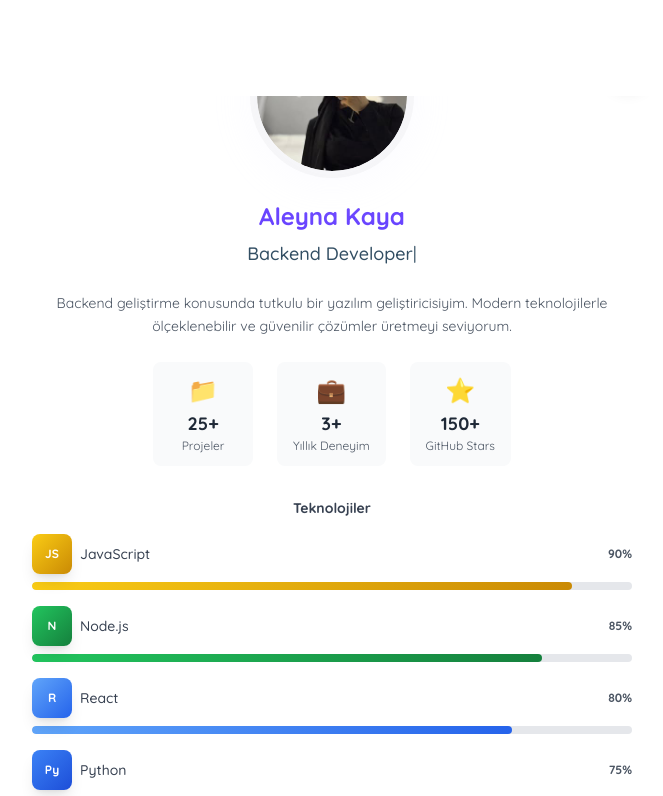
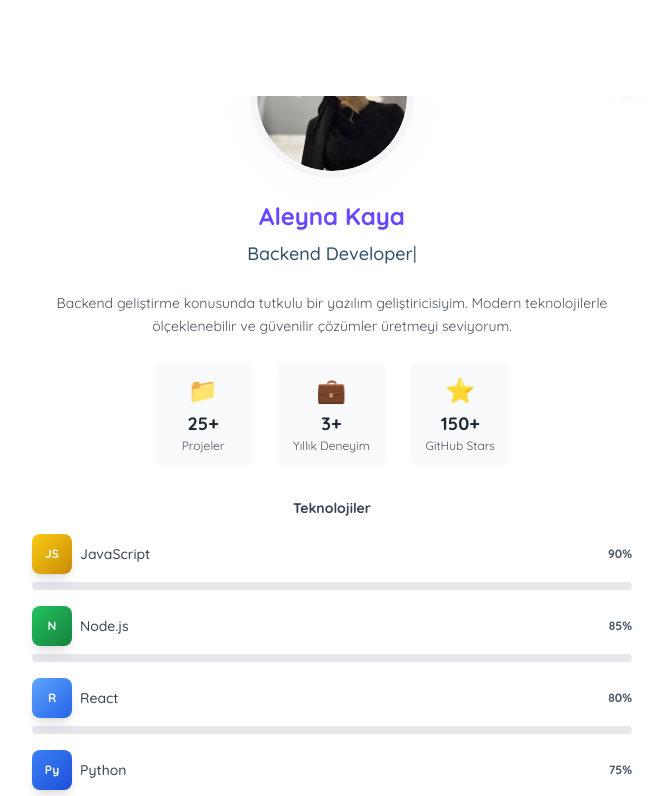
Before and after one commit to AleyDev/ProfileCard, a React (Vite) app: page / in a window 1280 px wide. Shown: the top 796 px of the page, without its empty margins (308-971 px from the left). Built offline with nearby package versions, Linux system fonts and the light colour scheme.

Commit message:
style: add floating animation and progress bar fill animation to enhance visual effects in ProfileCard

```diff
--- a/src/components/ProfileCard.jsx
+++ b/src/components/ProfileCard.jsx
@@ -350,7 +350,7 @@ const ProfileCard = () => {
                     <div
                       className={`bg-gradient-to-r ${skill.color} h-full rounded-full progress-bar`}
                       style={{
-                        width: `${skill.level}%`,
+                        width: '0%',
                         animation: `fillProgress 1.5s ease-out ${index * 0.2 + 1}s forwards`,
                         '--target-width': `${skill.level}%`,
                       }}
--- a/src/index.css
+++ b/src/index.css
@@ -11,3 +11,33 @@ body {
   -webkit-font-smoothing: antialiased;
   -moz-osx-font-smoothing: grayscale;
 }
+
+
+@keyframes float {
+  0%, 100% {
+    transform: translateY(0px) translateX(0px);
+  }
+  25% {
+    transform: translateY(-20px) translateX(10px);
+  }
+  50% {
+    transform: translateY(-10px) translateX(-10px);
+  }
+  75% {
+    transform: translateY(-30px) translateX(5px);
+  }
+}
+
+.animate-float {
+  animation: float 15s ease-in-out infinite;
+}
+
+.progress-bar {
+  width: 0% !important;
+}
+
+@keyframes fillProgress {
+  to {
+    width: var(--target-width, 100%) !important;
+  }
+}
```
